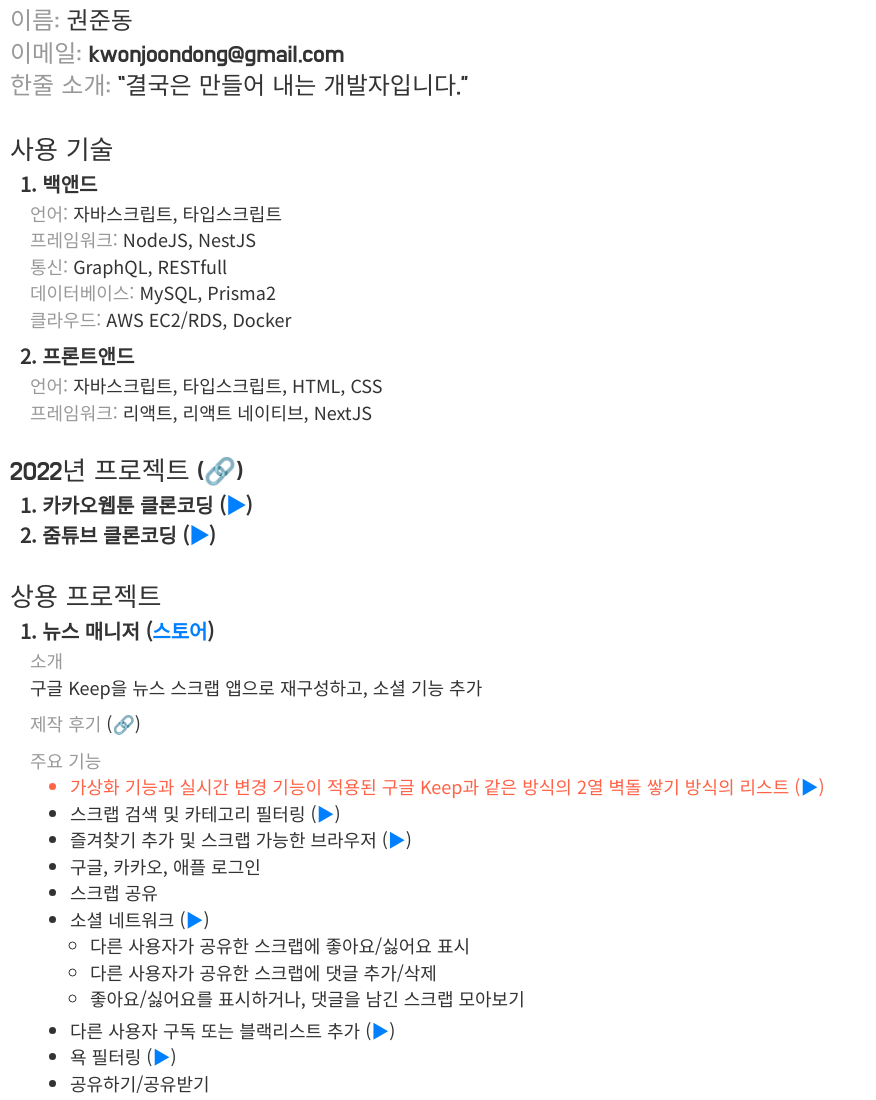
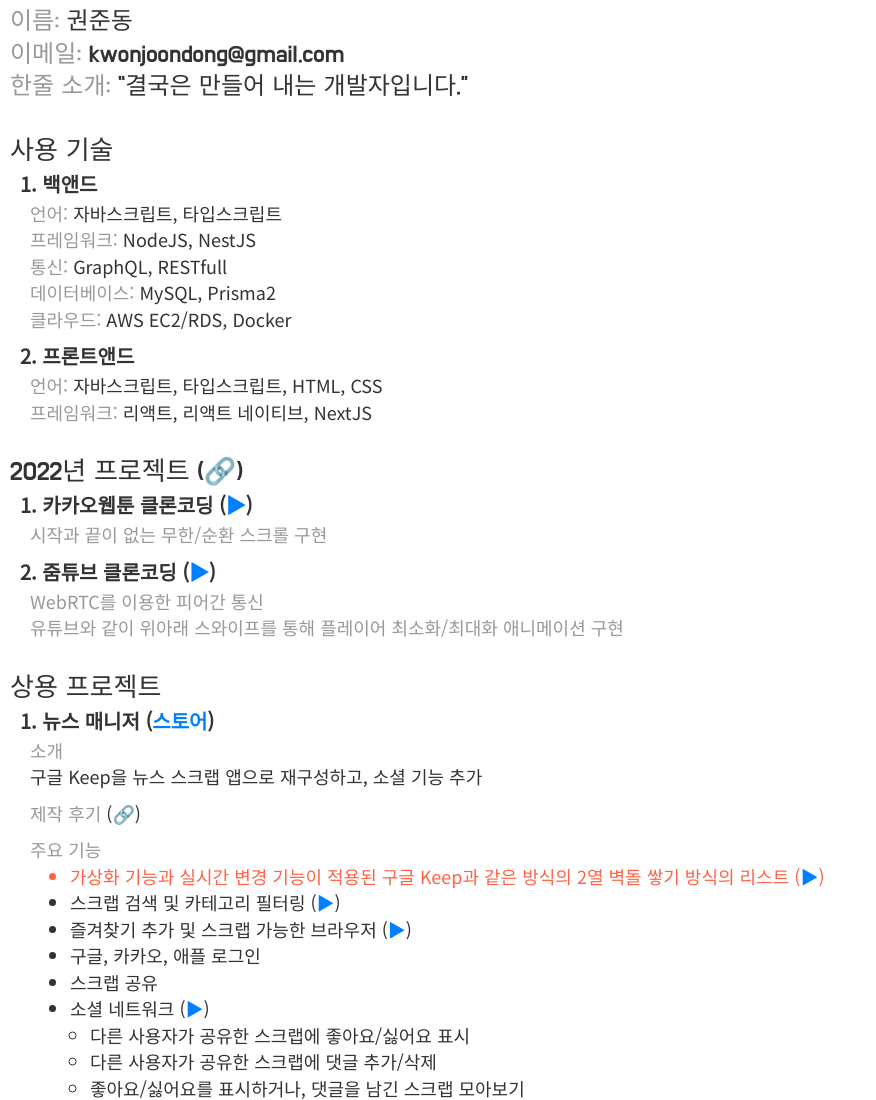
Before and after one commit to JoonDong2/intro_joondong, a website: page index.html in a window 1280 px wide. Shown: the top 1100 px of the page, without its empty margins (0-876 px from the left). Drawn offline with nearby package versions, Linux system fonts and the light colour scheme.

Commit message:
2022 프로젝트 설명 추가

```diff
--- a/index.html
+++ b/index.html
@@ -35,7 +35,10 @@
 
     <p class="title">2022년 프로젝트 (<a href="https://github.com/JoonDong2/rn_playground" target="_blank">🔗</a>)</p>
     <p class="sub-title">1. 카카오웹툰 클론코딩 (<a class="js-video-button" data-video-id="OMQfVYYlaNE">▶</a>)</p>
-    <p class="sub-title padding-bottom-30">2. 줌튜브 클론코딩 (<a class="js-video-button" data-video-id="LjRjKVM5KkE">▶</a>)</p>
+    <p class="lv-1 weak padding-bottom-10">시작과 끝이 없는 무한/순환 스크롤 구현</li>
+    <p class="sub-title ">2. 줌튜브 클론코딩 (<a class="js-video-button" data-video-id="LjRjKVM5KkE">▶</a>)</p>
+    <p class="lv-1 weak">WebRTC를 이용한 피어간 통신</li>
+    <p class="lv-1 weak padding-bottom-30">유튜브와 같이 위아래 스와이프를 통해 플레이어 최소화/최대화 애니메이션 구현</li>
 
     <p class="title">상용 프로젝트</p>
     <p class="sub-title">1. 뉴스 매니저 (<a href="https://뉴스매니저.kr" target="_blank">스토어</a>)</p>
```
